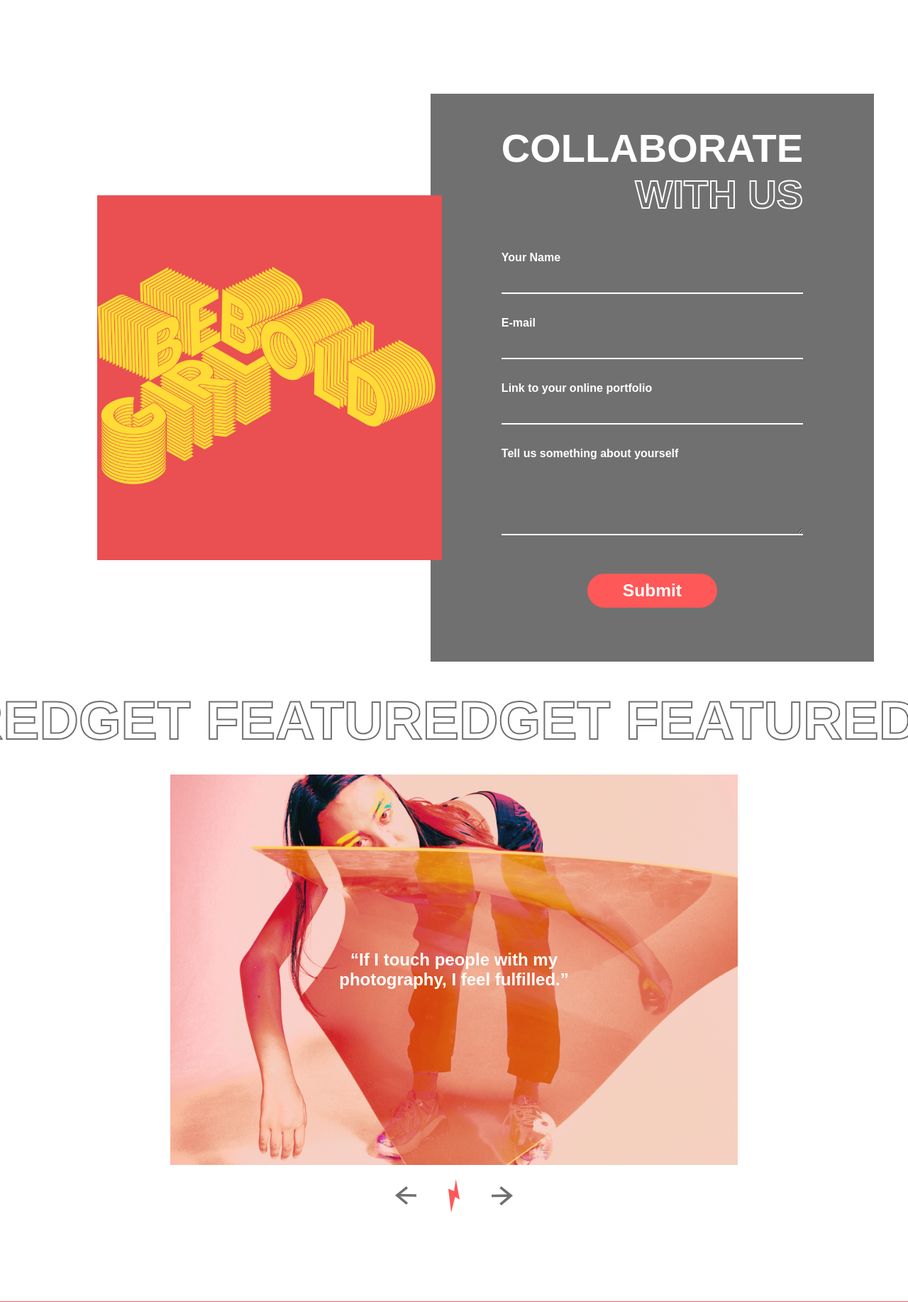
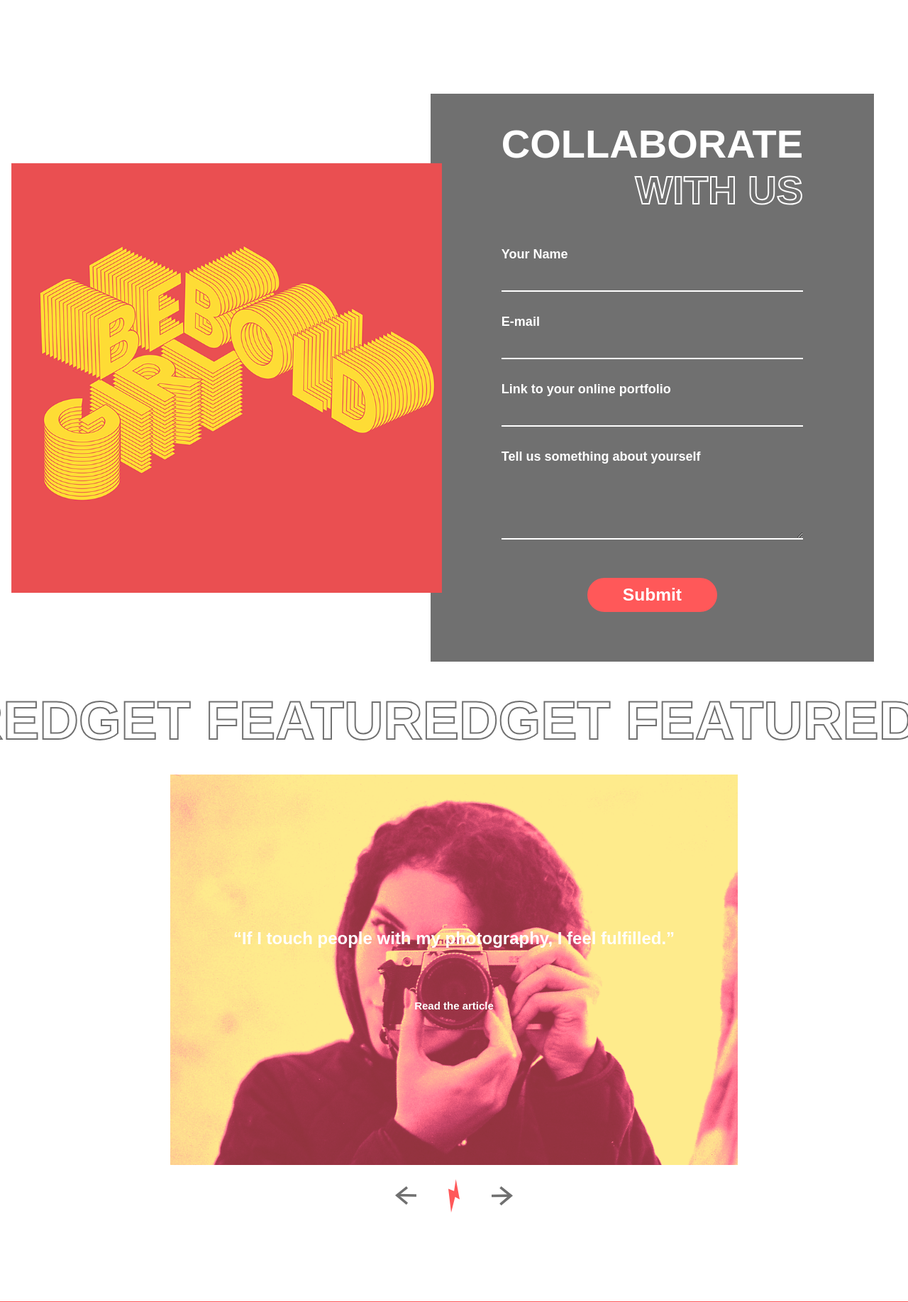
Before and after one commit to andreeasteriu/gaa-campaign, a PHP site: page / in a window 1280 px wide. Shown: the part 3120-4954 px from the top of the page at 71% size. Run offline with PHP 8.4, Linux system fonts and the light colour scheme; some libraries are stand-ins or nearby versions; some web fonts are replaced.

Commit message:
read-more

```diff
--- a/index.php
+++ b/index.php
@@ -328,7 +328,7 @@ OUR CREW </div>
     <section id="collaborate" class="collaborate-section">
 
         <div class="collaborate-image">
-            <img src="assets/BOLD-LETTERS-02.png" alt="">
+            <img src="assets/BOLD-LETTERS-2.png" alt="">
         </div>
 
         <div class="form-wrapper">
@@ -408,22 +408,23 @@ OUR CREW </div>
             <div class="carousel-track-container">
                 <ul class="carousel-track">
 
-                    <li class="carousel-slide current-slide">
-                        <img classs="carousel-image" src="assets/tess1.png" alt="">
-                        <h2 class="carousel-text">“If I touch people with my photography, I feel fulfilled.”</h2>
-                        <a href="">Read the article</a>
+                    <li class="carousel-slide current-slide"><a href="https://girlsareawesome.com/zuhal-kocans-dreamy-analogue-visio">
+                        <img classs="carousel-image" src="assets/photography.png" alt="">
+                        <h2 class="carousel-text">“If I touch people with my photography, I feel fulfilled.”<br><br><p class="read-more">Read the article</p></h2>
+                        </a>
                     </li>
 
-                    <li class="carousel-slide">
-                        <img classs="carousel-image" src="assets/tess2.png" alt="">
-                        <h2 class="carousel-text">“Have the confidence to do it yourself.”</h2>
-                        <a href="">Read the article</a>
+                    <li class="carousel-slide"><a href="https://girlsareawesome.com/jettas-new-ep-tonic-will-cure-your-entire-life">
+                        <img classs="carousel-image" src="assets/singer.png" alt="">
+                        <h2 class="carousel-text">“Have the confidence to do it yourself.”<br><br><p class="read-more">Read the article</p></h2>
+                        </a>
                     </li>
 
-                    <li class="carousel-slide">
-                        <img classs="carousel-image" src="assets/tess3.png" alt="">
-                        <h2 class="carousel-text">“Every moment and every emotion, positive or destructive, is an inspiration.”
-</h2><a href="">Read the article</a>
+                    <li class="carousel-slide"><a href="https://girlsareawesome.com/selma-judiths-window-into-meaningful-music">
+                        <img classs="carousel-image" src="assets/harp.png" alt="">
+                        <h2 class="carousel-text">“Every moment and every emotion, positive or destructive, is an inspiration.”<br><br>
+                        <p class="read-more">Read the article</p></h2>
+                        </a>
                     </li>
 
                 </ul>
--- a/js/script.js
+++ b/js/script.js
@@ -133,3 +133,9 @@ links.addEventListener('click',() => {
      navLinks.classList.remove("open");
     closeInput.checked = false;
 });
+
+/*
+const readMore = document.querySelector('.carousel-image');
+readMore.addEventListener("mouseover",showReadMore => {
+    document.getElementsByClassName('read-more').style.opacity = "0";
+});*/
--- a/style.css
+++ b/style.css
@@ -729,6 +729,24 @@ display: grid;
     }
 }
 /****FEATURED SECTION *****/
+
+.carousel-slide a{
+    cursor: pointer;
+}
+
+.read-more {
+    padding-top: 2em;
+    color: #FFF;
+    font-size: 15px;
+    text-align: center;
+    transition: 1s ease;
+}
+
+.read-more:hover {
+    border-bottom: 1px;
+    transition: 1s ease;
+}
+
 .featured-section {
     height: auto;
 }
@@ -762,6 +780,8 @@ display: grid;
     top: 50%;
     left: 50%;
     transform: translate(-50%, -50%);
+    width: 90%;
+    line-height: 1.5;
 
 }
 
@@ -851,6 +871,7 @@ h1.title-collaborate {
 }
 
 h4 {
+    font-size: 18px;
     color: #FFF;
 }
 
@@ -1059,6 +1080,7 @@ footer {
 .contact-content a {
      text-decoration: none;
     color: #FFF;
+    font-size: 14px;
 }
 
 .fas {
@@ -1651,6 +1673,7 @@ display: grid;
         grid-column: 1/ span 1;
          grid-row: 2/span 1;
         padding-left: 5em;
+        z-index: 4;
     }
 
     .benefits-center-text {
@@ -1821,7 +1844,7 @@ margin-right: 2em;
     }
 
     .collaborate-image img{
-        width: 80%;
+      width: 100%;
         margin-right: -1em;
         z-index: 2;
     }
```
Also changed, not shown: assets/._BOLD-LETTERS-02.png (deleted), assets/._BOLD-LETTERS-2.png (added), assets/._harp.png (added), assets/._photography.png (added), assets/._singer.png (added), assets/BOLD-LETTERS-02.png (deleted), assets/BOLD-LETTERS-2.png (added), assets/harp.png (added), assets/photography.png (added), assets/singer.png (added).
